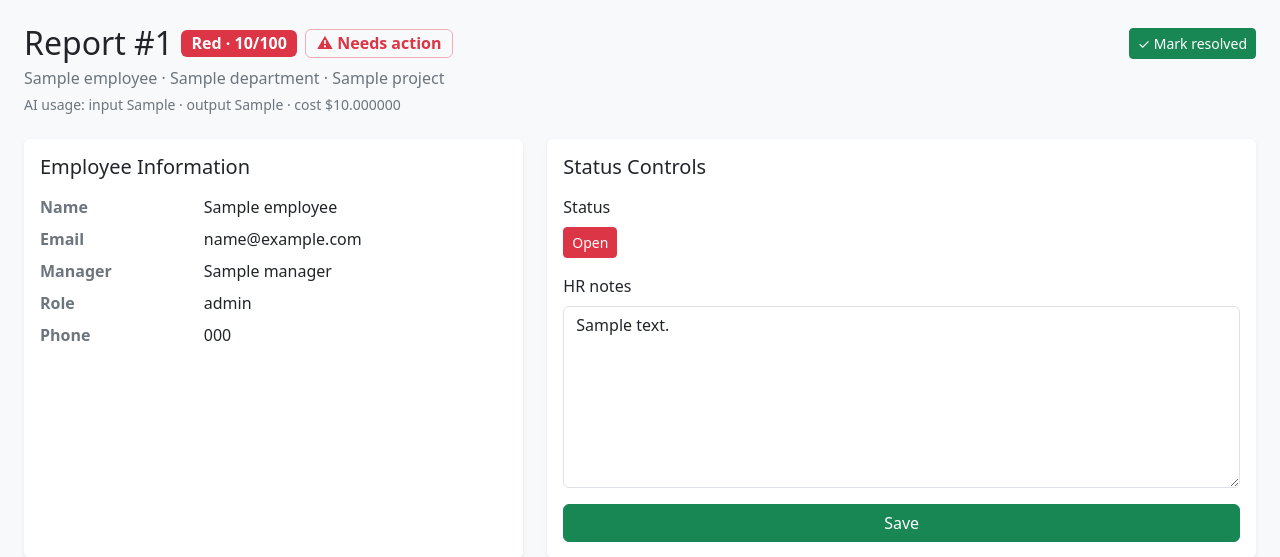
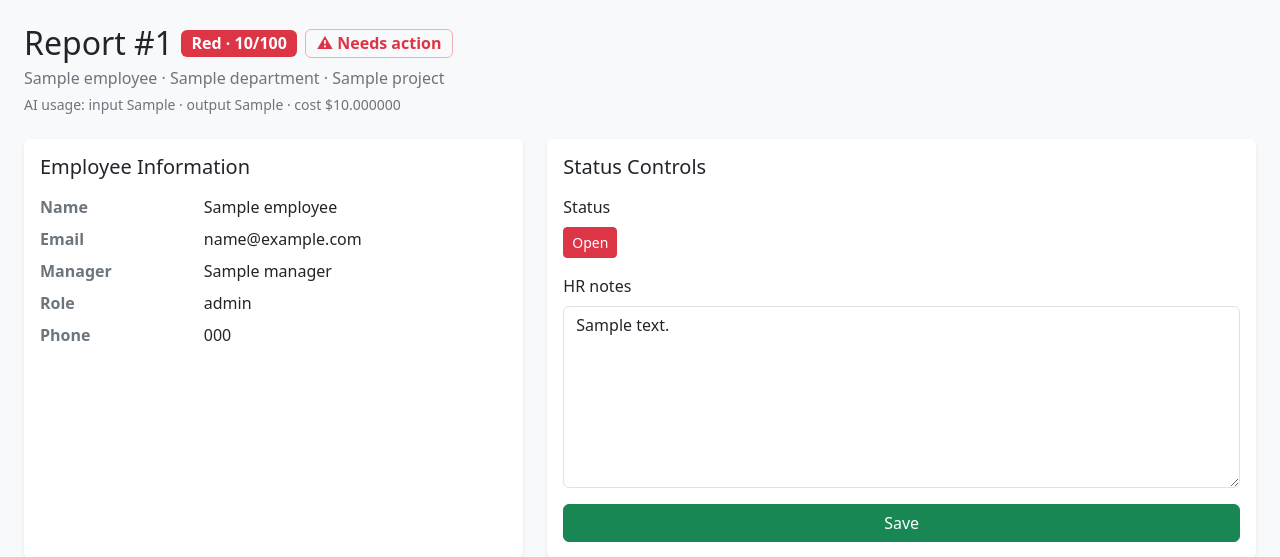
Before and after one commit to sentiment-sense-app/sentiment-sense-app, a FastAPI app: template app/templates/report_detail.html in a window 1280 px wide. Shown: the part 57-614 px from the top of the page. Run offline with FastAPI, Linux system fonts and the light colour scheme; the template is opened without the code that fills it: most values are stand-ins (such as "Sample title", 1, 10 or a date in 2020).

Commit message:
Remove redundant Mark resolved button now that status pills handle it

```diff
--- a/app/templates/report_detail.html
+++ b/app/templates/report_detail.html
@@ -19,18 +19,6 @@
     {% if report.status == "open" and band == "red" %}
     <span class="badge text-bg-danger-subtle text-danger border border-danger-subtle fs-6">⚠ Needs action</span>
     {% endif %}
-    <div class="ms-auto">
-      {% if report.status != "resolved" %}
-      <form method="post" action="/admin/surveys/{{ report.id }}" class="d-inline">
-        <input type="hidden" name="csrf_token" value="{{ csrf_token }}">
-        <input type="hidden" name="status" value="resolved">
-        <input type="hidden" name="hr_notes" value="{{ report.hr_notes }}">
-        <button type="submit" class="btn btn-success btn-sm">✓ Mark resolved</button>
-      </form>
-      {% else %}
-      <span class="badge text-bg-success fs-6">✓ Resolved</span>
-      {% endif %}
-    </div>
   </div>
   <p class="text-secondary mb-1">{{ report.employee.name }} · {{ report.employee.department }} · {{ report.employee.project }}</p>
   {% set focus_labels_list = (survey.focus_areas_json if survey else "")|focus_area_labels %}
```
